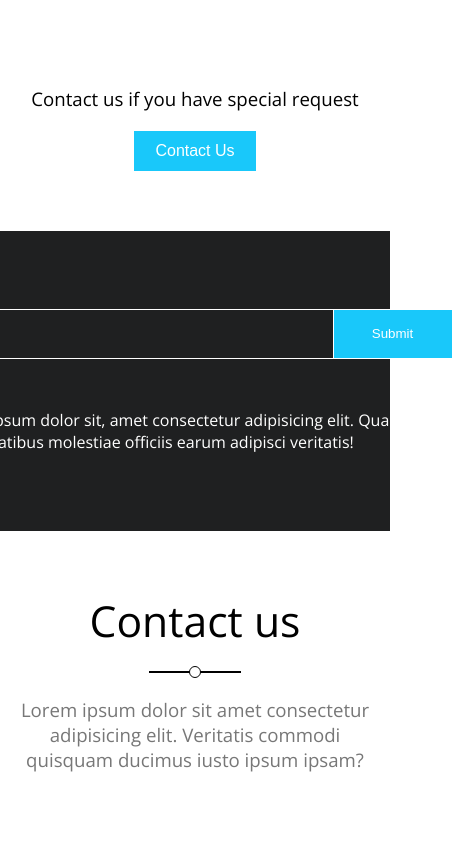
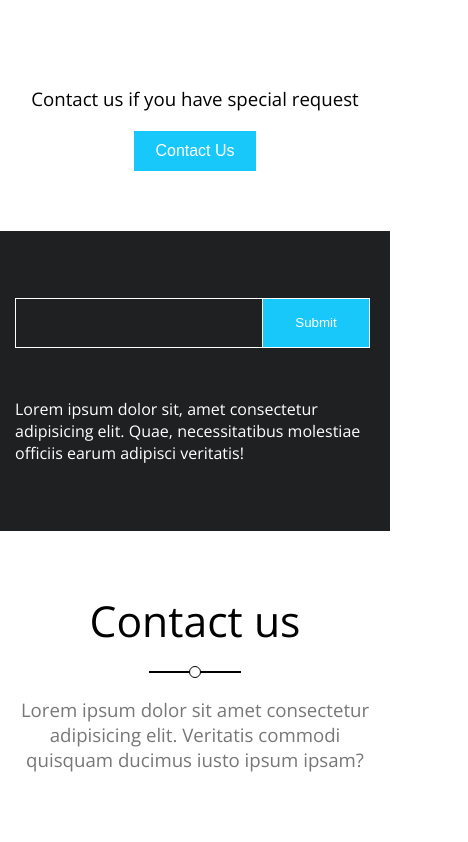
Before and after one commit to BHMyoussef/template-N2, a plain HTML site: page index.html in a window 390 px wide. Shown: the part 10798-11640 px from the top of the page, 468 px wide, since content can reach past the window. Drawn offline with nearby package versions, Linux system fonts and the light colour scheme.

Commit message:
i fixe the send email section

```diff
--- a/css/style.css
+++ b/css/style.css
@@ -918,6 +918,12 @@ section .opacity ul .active{
     .sendmail .mail{
         margin-bottom: 50px;
     }
+    .sendmail .email{
+        width: 70%;
+    }
+    .sendmail .submit{
+        width: 30%;
+    }
 }
 
 /* contact us */
```
